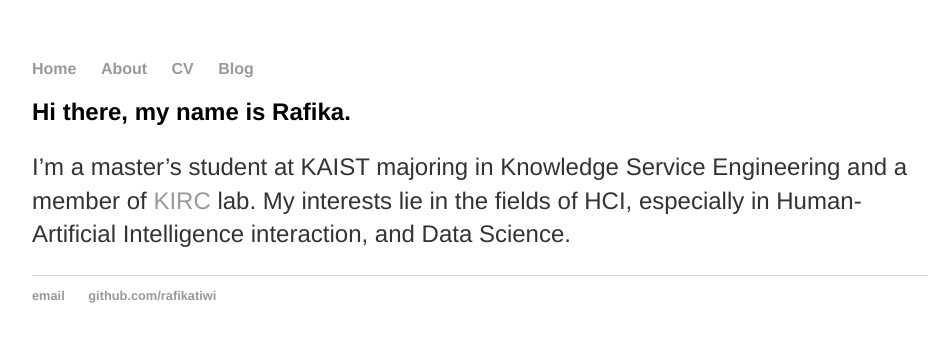
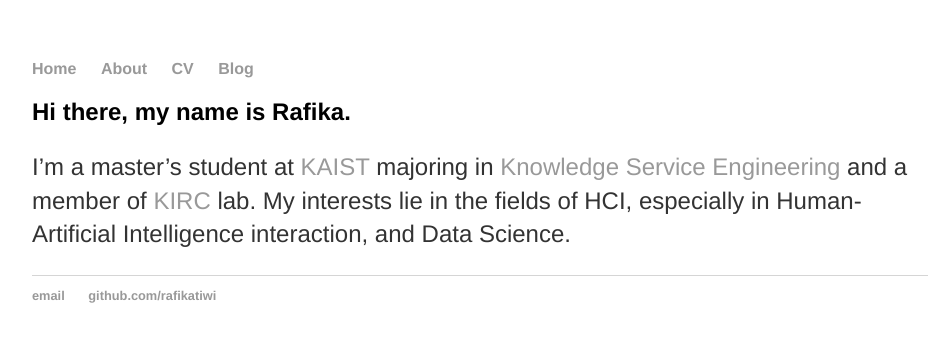
Before and after one commit to rafikatiwi/rafikatiwi.github.io, a Jekyll site: the page built from index.md, in a window 1280 px wide. Shown: the top 342 px of the page, without its empty margins (160-1099 px from the left). Built offline with Jekyll 4.4.1, drawn with Linux system fonts in a browser that asks for light colours; part of the change alters nothing that is shown.

```diff
--- a/index.md
+++ b/index.md
@@ -4,4 +4,4 @@ title: Rafikatiwi Nur Pujiarti
 ---
 ## Hi there, my name is Rafika.
 
-I'm a master's student at KAIST majoring in Knowledge Service Engineering and a member of [KIRC](http://kirc.kaist.ac.kr/) lab. My interests lie in the fields of HCI, especially in Human-Artificial Intelligence interaction, and Data Science.
+I'm a master's student at [KAIST](https://www.kaist.ac.kr/en/) majoring in [Knowledge Service Engineering](https://kse.kaist.ac.kr/) and a member of [KIRC](http://kirc.kaist.ac.kr/) lab. My interests lie in the fields of HCI, especially in Human-Artificial Intelligence interaction, and Data Science.
```
